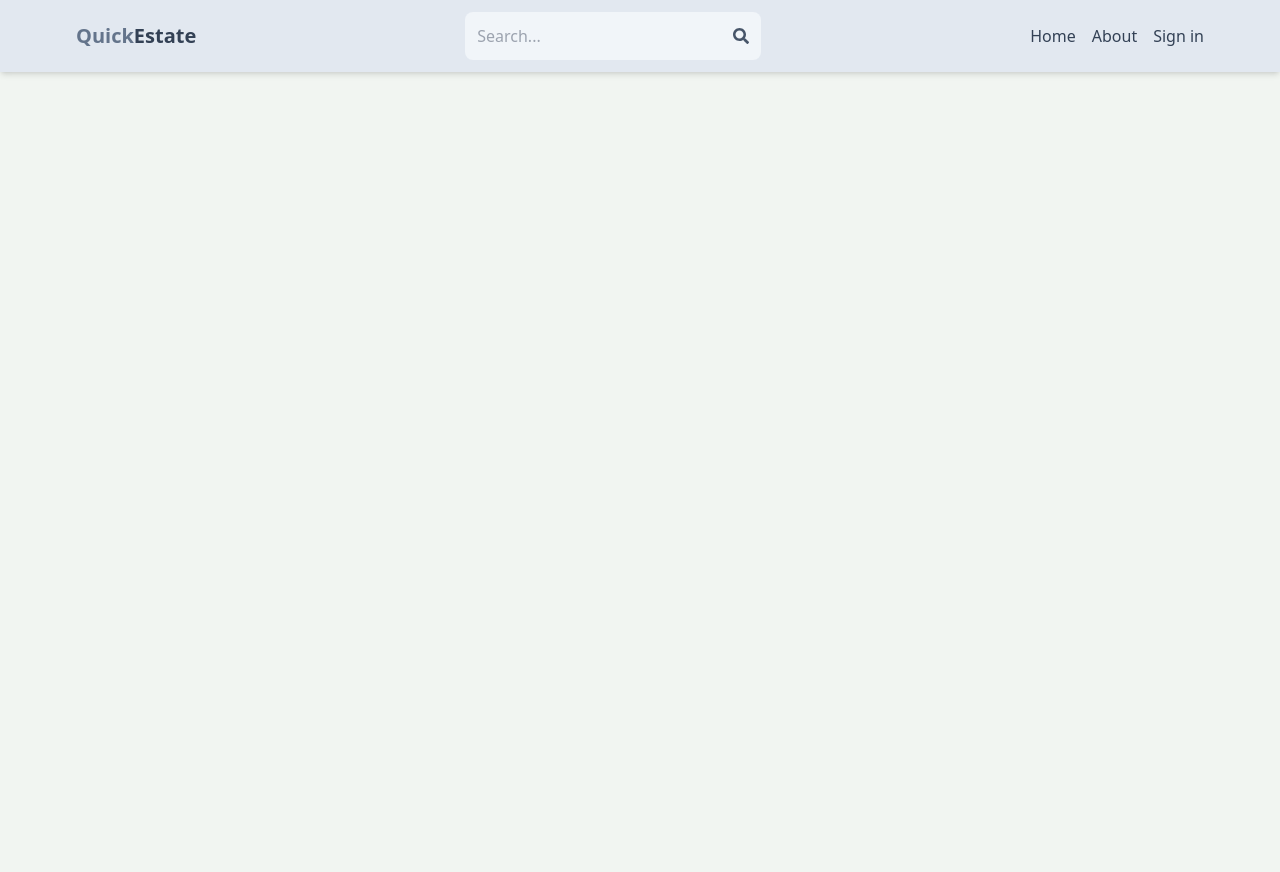
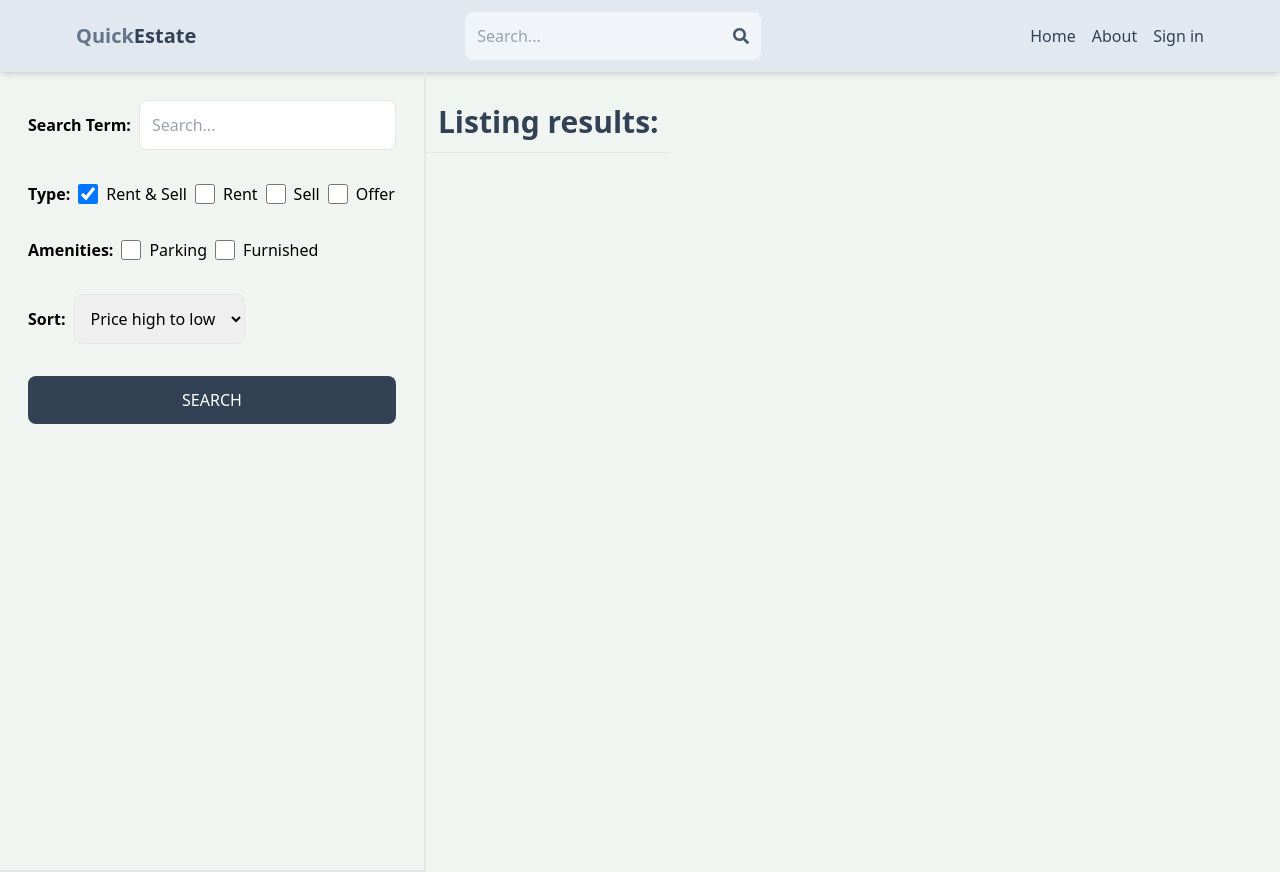
Before and after one commit to hardik24k9/QuickEstate, a React (Vite) app in the folder frontend/: page /search in a window 1280 px wide. Before the commit the page ends 800 px from the top, so only its background shows below. Built offline with nearby package versions, Linux system fonts and the light colour scheme; no server answers.

Commit message:
Added Search page

```diff
--- a/frontend/src/App.jsx
+++ b/frontend/src/App.jsx
@@ -9,6 +9,7 @@
 import CreateListing from "./pages/CreateListing";
 import UpdateListing from "./pages/UpdateListing";
 import Listing from "./pages/Listing";
+import Search from "./pages/Search";
 
 const App = () => {
   return (
@@ -19,6 +20,7 @@
         <Route path="/sign-in" element={<SignIn />} />
         <Route path="/sign-up" element={<SignUp />} />
         <Route path="/about" element={<About />} />
+        <Route path="/search" element={<Search />} />
         <Route path="/listing/:listingId" element={<Listing />} />
         <Route element={<PrivateRoute />}>
           <Route path="/profile" element={<Profile />} />
--- a/frontend/src/components/Header.jsx
+++ b/frontend/src/components/Header.jsx
@@ -1,9 +1,28 @@
+import { useEffect, useState } from "react";
 import { FaSearch } from "react-icons/fa";
 import { useSelector } from "react-redux";
-import { Link } from "react-router-dom";
+import { Link, useNavigate } from "react-router-dom";
 
 const Header = () => {
   const { currentUser } = useSelector((store) => store.user);
+  const [searchTerm, setSearchTerm] = useState("");
+  const navigate = useNavigate();
+
+  const handleSubmit = (event) => {
+    event.preventDefault();
+    const urlParams = new URLSearchParams(window.location.search);
+    urlParams.set("searchTerm", searchTerm);
+    const searchQuery = urlParams.toString();
+    navigate(`/search?${searchQuery}`);
+  };
+
+  useEffect(() => {
+    const urlParams = new URLSearchParams(location.search);
+    const searchTermFromURL = urlParams.get("searchTerm");
+    if (searchTermFromURL) {
+      setSearchTerm(searchTermFromURL);
+    }
+  }, [location.search]);
 
   return (
     <header className="bg-slate-200 shadow-md">
@@ -14,13 +33,20 @@
             <span className="text-slate-700">Estate</span>
           </h1>
         </Link>
-        <form className="bg-slate-100 p-3 rounded-lg flex items-center">
+        <form
+          onSubmit={handleSubmit}
+          className="bg-slate-100 p-3 rounded-lg flex items-center"
+        >
           <input
             type="text"
             placeholder="Search..."
             className="bg-transparent focus:outline-none w-24 sm:w-64"
+            onChange={(event) => setSearchTerm(event.target.value)}
+            value={searchTerm}
           />
-          <FaSearch className="text-slate-600" />
+          <button>
+            <FaSearch className="text-slate-600" />
+          </button>
         </form>
         <ul className="flex gap-4">
           <Link to="/">
--- a/frontend/src/pages/Listing.jsx
+++ b/frontend/src/pages/Listing.jsx
@@ -104,7 +104,7 @@
             </p>
             <div className="flex gap-4">
               <p className="bg-red-900 w-full max-w-[200px] text-white text-center p-1 rounded-md">
-                {listing.type === "rent" ? "For Rent" : "For Sale"}
+                {listing.type === "rent" ? "For Rent" : "For Sell"}
               </p>
               <p className="bg-green-900 w-full max-w-[200px] text-white text-center p-1 rounded-md">
                 {listing.offer
--- /dev/null
+++ b/frontend/src/pages/Search.jsx
@@ -0,0 +1,225 @@
+import axios from "axios";
+import { useEffect, useState } from "react";
+import { useNavigate } from "react-router-dom";
+
+export const Search = () => {
+  const [sidebarData, setSidebarData] = useState({
+    searchTerm: "",
+    type: "all",
+    parking: false,
+    furnished: false,
+    offer: false,
+    sort: "created_at",
+    order: "desc",
+  });
+  const [listings, setListings] = useState([]);
+  const [loading, setLoading] = useState(false);
+  const navigate = useNavigate();
+
+  const handleChange = (event) => {
+    if (
+      event.target.id === "all" ||
+      event.target.id === "rent" ||
+      event.target.id === "sell"
+    ) {
+      setSidebarData({ ...sidebarData, type: event.target.id });
+    }
+
+    if (event.target.id === "searchTerm") {
+      setSidebarData({ ...sidebarData, searchTerm: event.target.value });
+    }
+
+    if (
+      event.target.id === "parking" ||
+      event.target.id === "furnished" ||
+      event.target.id === "offer"
+    ) {
+      setSidebarData({
+        ...sidebarData,
+        [event.target.id]:
+          event.target.checked || event.target.checked === "true"
+            ? true
+            : false,
+      });
+    }
+
+    if (event.target.id === "sort_order") {
+      const sort = event.target.value.split("_")[0] || "created_at";
+      const order = event.target.value.split("_")[1] || "desc";
+      setSidebarData({ ...sidebarData, sort, order });
+    }
+  };
+
+  const handleSubmit = (event) => {
+    event.preventDefault();
+    const urlParams = new URLSearchParams(window.location.search);
+    urlParams.set("searchTerm", sidebarData.searchTerm);
+    urlParams.set("type", sidebarData.type);
+    urlParams.set("parking", sidebarData.parking);
+    urlParams.set("furnished", sidebarData.furnished);
+    urlParams.set("offer", sidebarData.offer);
+    urlParams.set("sort", sidebarData.sort);
+    urlParams.set("order", sidebarData.order);
+    const searchQuery = urlParams.toString();
+    navigate(`/search?${searchQuery}`);
+  };
+
+  useEffect(() => {
+    const urlParams = new URLSearchParams(location.search);
+    const searchTermFromURL = urlParams.get("searchTerm");
+    const typeFromURL = urlParams.get("type");
+    const offerFromURL = urlParams.get("offer");
+    const parkingFromURL = urlParams.get("parking");
+    const furnishedFromURL = urlParams.get("furnished");
+    const sortFromURL = urlParams.get("sort");
+    const orderFromURL = urlParams.get("order");
+
+    if (
+      searchTermFromURL ||
+      typeFromURL ||
+      offerFromURL ||
+      sortFromURL ||
+      parkingFromURL ||
+      furnishedFromURL ||
+      orderFromURL
+    ) {
+      setSidebarData({
+        searchTerm: searchTermFromURL || "",
+        offer: offerFromURL === "true" ? true : false,
+        type: typeFromURL || "all",
+        parking: parkingFromURL === "true" ? true : false,
+        furnished: furnishedFromURL === "true" ? true : false,
+        sort: sortFromURL || "created_at",
+        order: orderFromURL || "desc",
+      });
+    }
+
+    const fetchListings = async () => {
+      setLoading(true);
+      const searchQuery = urlParams.toString();
+      const response = await axios.get(`/api/listing/search?${searchQuery}`);
+
+      if (response.success === false) {
+        setLoading(false);
+        return;
+      }
+
+      setListings(response.data);
+      setLoading(false);
+    };
+
+    fetchListings();
+  }, [location.search]);
+
+  return (
+    <div className="flex flex-col lg:flex-row">
+      <div className="p-7 border-b-2 lg:border-r-2 lg:min-h-screen">
+        <form className="flex flex-col gap-6 lg:gap-8" onSubmit={handleSubmit}>
+          <div className="flex items-center gap-2">
+            <label className="whitespace-nowrap font-semibold">
+              Search Term:
+            </label>
+            <input
+              type="text"
+              id="searchTerm"
+              placeholder="Search..."
+              className="border rounded-lg p-3 w-full"
+              onChange={handleChange}
+              value={sidebarData.searchTerm}
+            />
+          </div>
+          <div className="flex gap-2 flex-wrap items-center">
+            <label className="font-semibold">Type:</label>
+            <div className="flex gap-2">
+              <input
+                type="checkbox"
+                id="all"
+                className="w-5"
+                onChange={handleChange}
+                checked={sidebarData.type === "all"}
+              />
+              <span>Rent & Sell</span>
+            </div>
+            <div className="flex gap-2">
+              <input
+                type="checkbox"
+                id="rent"
+                className="w-5"
+                onChange={handleChange}
+                checked={sidebarData.type === "rent"}
+              />
+              <span>Rent</span>
+            </div>
+            <div className="flex gap-2">
+              <input
+                type="checkbox"
+                id="sell"
+                className="w-5"
+                onChange={handleChange}
+                checked={sidebarData.type === "sell"}
+              />
+              <span>Sell</span>
+            </div>
+            <div className="flex gap-2">
+              <input
+                type="checkbox"
+                id="offer"
+                className="w-5"
+                onChange={handleChange}
+                checked={sidebarData.offer}
+              />
+              <span>Offer</span>
+            </div>
+          </div>
+          <div className="flex gap-2 flex-wrap items-center">
+            <label className="font-semibold">Amenities:</label>
+            <div className="flex gap-2">
+              <input
+                type="checkbox"
+                id="parking"
+                className="w-5"
+                onChange={handleChange}
+                checked={sidebarData.parking}
+              />
+              <span>Parking</span>
+            </div>
+            <div className="flex gap-2">
+              <input
+                type="checkbox"
+                id="furnished"
+                className="w-5"
+                onChange={handleChange}
+                checked={sidebarData.furnished}
+              />
+              <span>Furnished</span>
+            </div>
+          </div>
+          <div className="flex items-center gap-2">
+            <label className="font-semibold">Sort:</label>
+            <select
+              id="sort_order"
+              className="border rounded-lg p-3"
+              defaultValue={"created_at_desc"}
+              onChange={handleChange}
+            >
+              <option id="regularPrice_desc">Price high to low</option>
+              <option id="regularPrice_asc">Price low to high</option>
+              <option id="createdAt_desc">Latest</option>
+              <option id="createdAt_asc">Oldest</option>
+            </select>
+          </div>
+          <button className="bg-slate-700 text-white p-3 rounded-lg uppercase hover:opacity-95">
+            Search
+          </button>
+        </form>
+      </div>
+      <div className="">
+        <h1 className="text-3xl font-semibold border-b p-3 text-slate-700 mt-2 lg:mt-5">
+          Listing results:
+        </h1>
+      </div>
+    </div>
+  );
+};
+
+export default Search;
```
Also changed, not shown: 1 other file (tests, documents, lock files or other folders).
